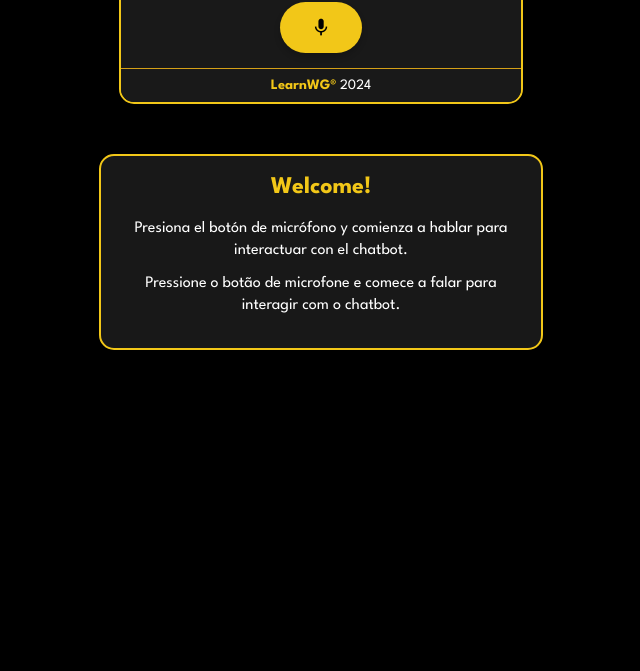
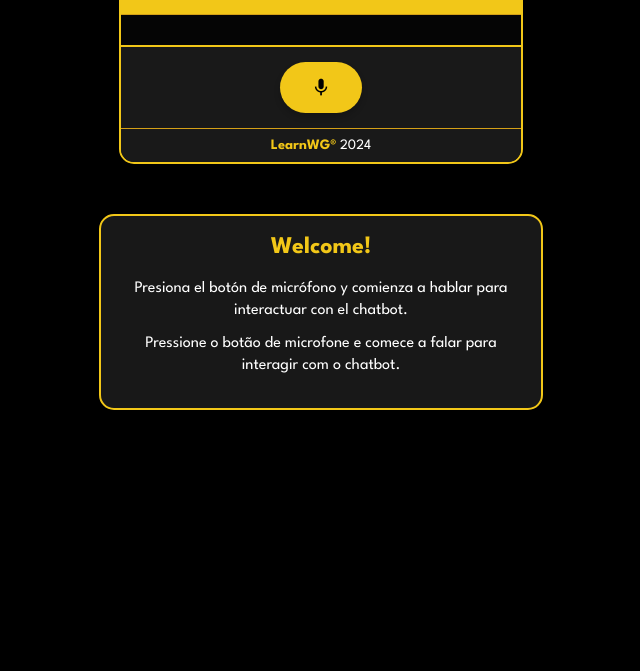
Before and after one commit to jgazcagtz/speakingmaster, a website: page index.html in a window 1280 px wide. Shown: the part 129-800 px from the top of the page, without its empty margins (319-959 px from the left). Drawn offline with Linux system fonts and the light colour scheme.

Commit message:
Update index.html

```diff
--- a/index.html
+++ b/index.html
@@ -12,7 +12,7 @@
 <body>
 
 
-    <div class="chat-container">
+    <br><br><br><br><div class="chat-container">
         <header>
             <h1>
                 <span class="material-icons">record_voice_over</span>
```
